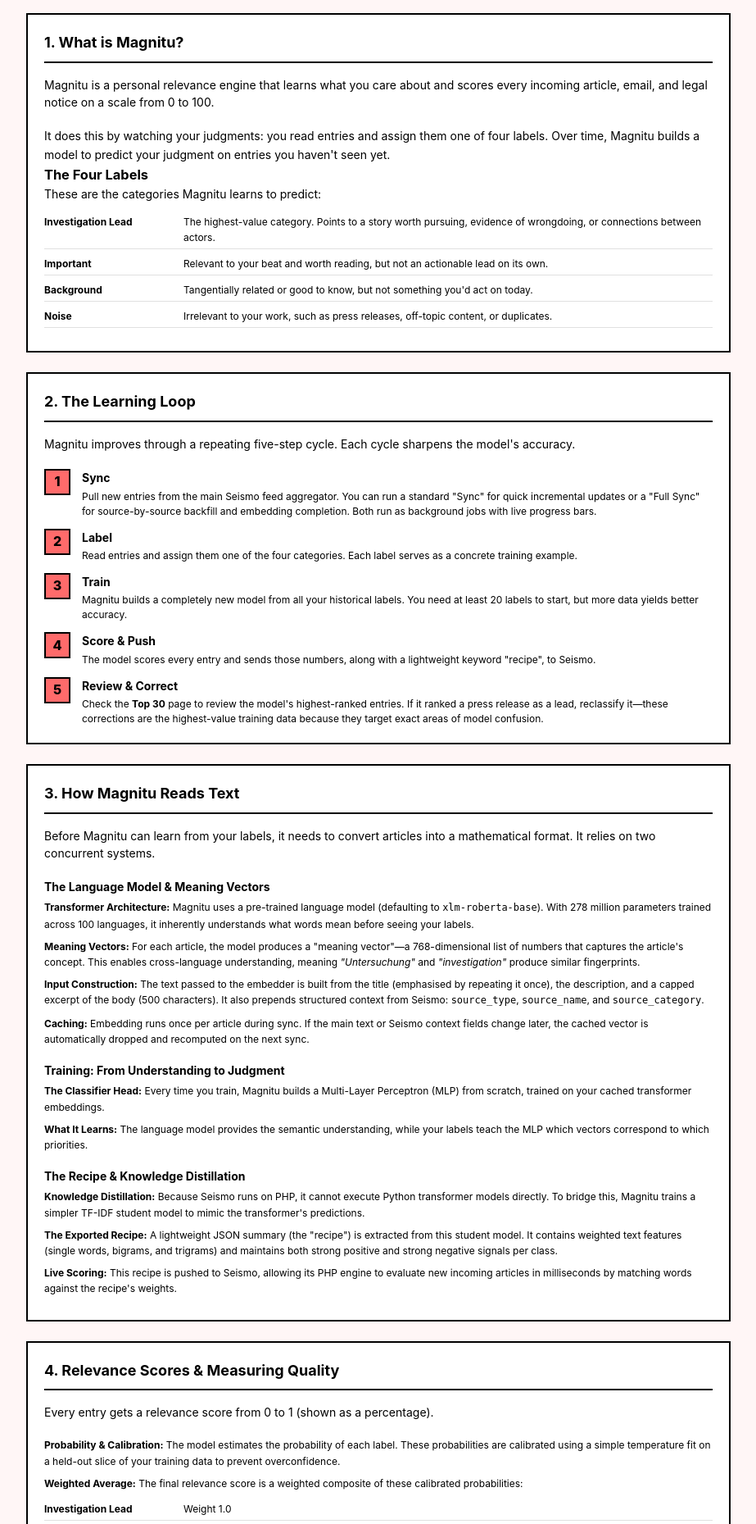
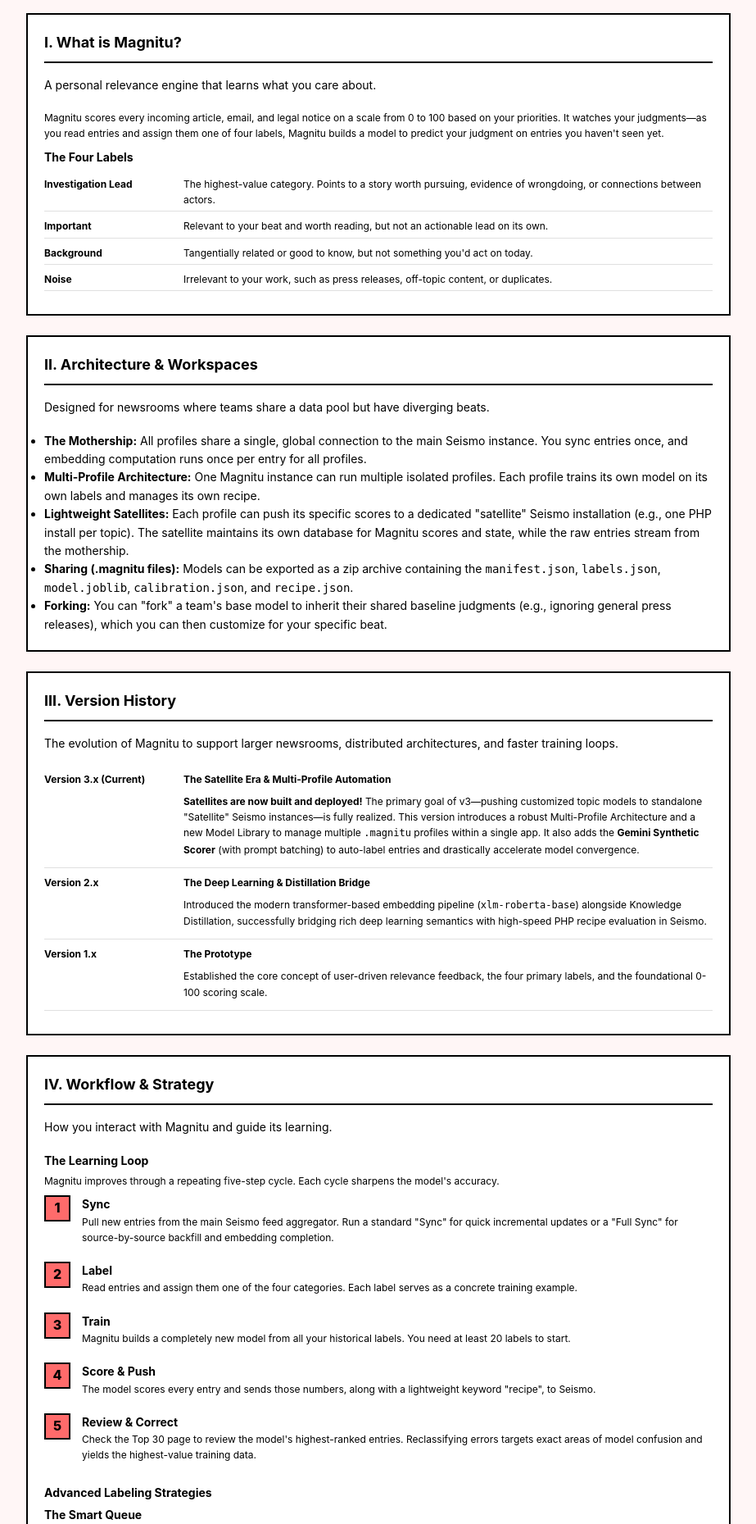
Before and after one commit to hektopascal2026/magnitu-v3, a FastAPI app: page /about in a window 1280 px wide. Shown: the part 84-1943 px from the top of the page at 82% size, without its empty margins (178-1101 px from the left). Run offline with FastAPI, Linux system fonts and the light colour scheme; data that the repository does not hold is empty.

Commit message:
Streamline satellite profile creation; installer back/retry; About updates
Made-with: Cursor

```diff
--- a/templates/about.html
+++ b/templates/about.html
@@ -3,14 +3,15 @@
 
 {% block content %}
 
-<!-- 1. What is Magnitu? -->
+<!-- SECTION 1: WHAT IS MAGNITU? -->
 <div class="dashboard-section">
-    <h2>1. What is Magnitu?</h2>
-    <p class="section-desc">Magnitu is a personal relevance engine that learns what you care about and scores every incoming article, email, and legal notice on a scale from 0 to 100.</p>
-    <p>It does this by watching your judgments: you read entries and assign them one of four labels. Over time, Magnitu builds a model to predict your judgment on entries you haven't seen yet.</p>
+    <h2>I. What is Magnitu?</h2>
+    <p class="section-desc">A personal relevance engine that learns what you care about.</p>
 
-    <h3>The Four Labels</h3>
-    <p>These are the categories Magnitu learns to predict:</p>
+    <div class="about-section">
+        <p>Magnitu scores every incoming article, email, and legal notice on a scale from 0 to 100 based on your priorities. It watches your judgments—as you read entries and assign them one of four labels, Magnitu builds a model to predict your judgment on entries you haven't seen yet.</p>
+
+        <h4>The Four Labels</h4>
         <div class="about-detail-grid">
             <div class="about-detail">
                 <span class="about-detail-label">Investigation Lead</span>
@@ -30,131 +31,107 @@
             </div>
         </div>
     </div>
+</div>
 
-<!-- 2. The Learning Loop -->
+<!-- SECTION 2: WORKSPACE ARCHITECTURE -->
 <div class="dashboard-section">
-    <h2>2. The Learning Loop</h2>
-    <p class="section-desc">Magnitu improves through a repeating five-step cycle. Each cycle sharpens the model's accuracy.</p>
+    <h2>II. Architecture & Workspaces</h2>
+    <p class="section-desc">Designed for newsrooms where teams share a data pool but have diverging beats.</p>
 
+    <div class="about-section">
+        <ul>
+            <li><strong>The Mothership:</strong> All profiles share a single, global connection to the main Seismo instance. You sync entries once, and embedding computation runs once per entry for all profiles.</li>
+            <li><strong>Multi-Profile Architecture:</strong> One Magnitu instance can run multiple isolated profiles. Each profile trains its own model on its own labels and manages its own recipe.</li>
+            <li><strong>Lightweight Satellites:</strong> Each profile can push its specific scores to a dedicated "satellite" Seismo installation (e.g., one PHP install per topic). The satellite maintains its own database for Magnitu scores and state, while the raw entries stream from the mothership.</li>
+            <li><strong>Sharing (.magnitu files):</strong> Models can be exported as a zip archive containing the <code>manifest.json</code>, <code>labels.json</code>, <code>model.joblib</code>, <code>calibration.json</code>, and <code>recipe.json</code>.</li>
+            <li><strong>Forking:</strong> You can "fork" a team's base model to inherit their shared baseline judgments (e.g., ignoring general press releases), which you can then customize for your specific beat.</li>
+        </ul>
+    </div>
+</div>
+
+<!-- SECTION 3: VERSION HISTORY -->
+<div class="dashboard-section">
+    <h2>III. Version History</h2>
+    <p class="section-desc">The evolution of Magnitu to support larger newsrooms, distributed architectures, and faster training loops.</p>
+
+    <div class="about-section">
+        <div class="about-detail-grid">
+            <div class="about-detail">
+                <span class="about-detail-label">Version 3.x (Current)</span>
+                <span class="about-detail-value">
+                    <p><strong>The Satellite Era & Multi-Profile Automation</strong></p>
+                    <p><strong>Satellites are now built and deployed!</strong> The primary goal of v3—pushing customized topic models to standalone "Satellite" Seismo instances—is fully realized. This version introduces a robust Multi-Profile Architecture and a new Model Library to manage multiple <code>.magnitu</code> profiles within a single app. It also adds the <strong>Gemini Synthetic Scorer</strong> (with prompt batching) to auto-label entries and drastically accelerate model convergence.</p>
+                </span>
+            </div>
+            <div class="about-detail">
+                <span class="about-detail-label">Version 2.x</span>
+                <span class="about-detail-value">
+                    <p><strong>The Deep Learning & Distillation Bridge</strong></p>
+                    <p>Introduced the modern transformer-based embedding pipeline (<code>xlm-roberta-base</code>) alongside Knowledge Distillation, successfully bridging rich deep learning semantics with high-speed PHP recipe evaluation in Seismo.</p>
+                </span>
+            </div>
+            <div class="about-detail">
+                <span class="about-detail-label">Version 1.x</span>
+                <span class="about-detail-value">
+                    <p><strong>The Prototype</strong></p>
+                    <p>Established the core concept of user-driven relevance feedback, the four primary labels, and the foundational 0-100 scoring scale.</p>
+                </span>
+            </div>
+        </div>
+    </div>
+</div>
+
+<!-- SECTION 4: WORKFLOW & STRATEGY -->
+<div class="dashboard-section">
+    <h2>IV. Workflow & Strategy</h2>
+    <p class="section-desc">How you interact with Magnitu and guide its learning.</p>
+
+    <div class="about-section">
+        <h3>The Learning Loop</h3>
+        <p>Magnitu improves through a repeating five-step cycle. Each cycle sharpens the model's accuracy.</p>
         <div class="about-steps">
             <div class="about-step">
                 <div class="about-step-number">1</div>
                 <div class="about-step-body">
-                <h3>Sync</h3>
-                <p>Pull new entries from the main Seismo feed aggregator. You can run a standard "Sync" for quick incremental updates or a "Full Sync" for source-by-source backfill and embedding completion. Both run as background jobs with live progress bars.</p>
+                    <h4>Sync</h4>
+                    <p>Pull new entries from the main Seismo feed aggregator. Run a standard "Sync" for quick incremental updates or a "Full Sync" for source-by-source backfill and embedding completion.</p>
                 </div>
             </div>
             <div class="about-step">
                 <div class="about-step-number">2</div>
                 <div class="about-step-body">
-                <h3>Label</h3>
+                    <h4>Label</h4>
                     <p>Read entries and assign them one of the four categories. Each label serves as a concrete training example.</p>
                 </div>
             </div>
             <div class="about-step">
                 <div class="about-step-number">3</div>
                 <div class="about-step-body">
-                <h3>Train</h3>
-                <p>Magnitu builds a completely new model from all your historical labels. You need at least {{ config.min_labels_to_train or 20 }} labels to start, but more data yields better accuracy.</p>
+                    <h4>Train</h4>
+                    <p>Magnitu builds a completely new model from all your historical labels. You need at least {{ config.min_labels_to_train or 20 }} labels to start.</p>
                 </div>
             </div>
             <div class="about-step">
                 <div class="about-step-number">4</div>
                 <div class="about-step-body">
-                <h3>Score &amp; Push</h3>
+                    <h4>Score &amp; Push</h4>
                     <p>The model scores every entry and sends those numbers, along with a lightweight keyword "recipe", to Seismo.</p>
                 </div>
             </div>
             <div class="about-step">
                 <div class="about-step-number">5</div>
                 <div class="about-step-body">
-                <h3>Review &amp; Correct</h3>
-                <p>Check the <strong>Top 30</strong> page to review the model's highest-ranked entries. If it ranked a press release as a lead, reclassify it—these corrections are the highest-value training data because they target exact areas of model confusion.</p>
+                    <h4>Review &amp; Correct</h4>
+                    <p>Check the Top 30 page to review the model's highest-ranked entries. Reclassifying errors targets exact areas of model confusion and yields the highest-value training data.</p>
                 </div>
             </div>
         </div>
     </div>
 
-<!-- 3. How Magnitu Reads Text -->
-<div class="dashboard-section">
-    <h2>3. How Magnitu Reads Text</h2>
-    <p class="section-desc">Before Magnitu can learn from your labels, it needs to convert articles into a mathematical format. It relies on two concurrent systems.</p>
+    <div class="about-section">
+        <h3>Advanced Labeling Strategies</h3>
 
-    <div class="about-section">
-        <h3>The Language Model &amp; Meaning Vectors</h3>
-        <p><strong>Transformer Architecture:</strong> Magnitu uses a pre-trained language model (defaulting to <code>{{ config.transformer_model_name or 'xlm-roberta-base' }}</code>). With 278 million parameters trained across 100 languages, it inherently understands what words mean before seeing your labels.</p>
-        <p><strong>Meaning Vectors:</strong> For each article, the model produces a "meaning vector"—a 768-dimensional list of numbers that captures the article's concept. This enables cross-language understanding, meaning <em>"Untersuchung"</em> and <em>"investigation"</em> produce similar fingerprints.</p>
-        <p><strong>Input Construction:</strong> The text passed to the embedder is built from the title (emphasised by repeating it once), the description, and a capped excerpt of the body (500 characters). It also prepends structured context from Seismo: <code>source_type</code>, <code>source_name</code>, and <code>source_category</code>.</p>
-        <p><strong>Caching:</strong> Embedding runs once per article during sync. If the main text or Seismo context fields change later, the cached vector is automatically dropped and recomputed on the next sync.</p>
-    </div>
-
-    <div class="about-section">
-        <h3>Training: From Understanding to Judgment</h3>
-        <p><strong>The Classifier Head:</strong> Every time you train, Magnitu builds a Multi-Layer Perceptron (MLP) from scratch, trained on your cached transformer embeddings.</p>
-        <p><strong>What It Learns:</strong> The language model provides the semantic understanding, while your labels teach the MLP which vectors correspond to which priorities.</p>
-    </div>
-
-    <div class="about-section">
-        <h3>The Recipe &amp; Knowledge Distillation</h3>
-        <p><strong>Knowledge Distillation:</strong> Because Seismo runs on PHP, it cannot execute Python transformer models directly. To bridge this, Magnitu trains a simpler TF-IDF student model to mimic the transformer's predictions.</p>
-        <p><strong>The Exported Recipe:</strong> A lightweight JSON summary (the "recipe") is extracted from this student model. It contains weighted text features (single words, bigrams, and trigrams) and maintains both strong positive and strong negative signals per class.</p>
-        <p><strong>Live Scoring:</strong> This recipe is pushed to Seismo, allowing its PHP engine to evaluate new incoming articles in milliseconds by matching words against the recipe's weights.</p>
-    </div>
-</div>
-
-<!-- 4. Relevance Scores & Measuring Quality -->
-<div class="dashboard-section">
-    <h2>4. Relevance Scores &amp; Measuring Quality</h2>
-    <p class="section-desc">Every entry gets a relevance score from 0 to 1 (shown as a percentage).</p>
-
-    <div class="about-section">
-        <p><strong>Probability &amp; Calibration:</strong> The model estimates the probability of each label. These probabilities are calibrated using a simple temperature fit on a held-out slice of your training data to prevent overconfidence.</p>
-        <p><strong>Weighted Average:</strong> The final relevance score is a weighted composite of these calibrated probabilities:</p>
-        <div class="about-detail-grid">
-            <div class="about-detail">
-                <span class="about-detail-label">Investigation Lead</span>
-                <span class="about-detail-value">Weight 1.0</span>
-            </div>
-            <div class="about-detail">
-                <span class="about-detail-label">Important</span>
-                <span class="about-detail-value">Weight 0.66</span>
-            </div>
-            <div class="about-detail">
-                <span class="about-detail-label">Background</span>
-                <span class="about-detail-value">Weight 0.33</span>
-            </div>
-            <div class="about-detail">
-                <span class="about-detail-label">Noise</span>
-                <span class="about-detail-value">Weight 0.0</span>
-            </div>
-        </div>
-    </div>
-
-    <div class="about-section">
-        <h3>Measuring Quality</h3>
-        <p>When training, Magnitu holds back ~20% of your labels as a test set to calculate <strong>Accuracy</strong>. It also calculates an <strong>F1 Score</strong>, which is crucial because it penalizes models that get high accuracy simply by calling everything "noise" (class imbalance).</p>
-    </div>
-</div>
-
-<!-- 5. Workspaces: Mothership, Satellites, and Profiles -->
-<div class="dashboard-section">
-    <h2>5. Workspaces: Mothership, Satellites, and Profiles</h2>
-    <p class="section-desc">Magnitu is designed for newsrooms where teams share a data pool but have diverging beats.</p>
-
-    <div class="about-section">
-        <p><strong>The Mothership:</strong> All profiles share a single, global connection to the main Seismo instance. You sync entries once, and embedding computation runs once per entry for all profiles.</p>
-        <p><strong>Multi-Profile Architecture:</strong> One Magnitu instance can run multiple isolated profiles. Each profile trains its own model on its own labels and manages its own recipe.</p>
-        <p><strong>Lightweight Satellites:</strong> Each profile can push its specific scores to a dedicated "satellite" Seismo installation (one PHP install per topic). The satellite holds its own database for Magnitu scores and state, while entries still stream from the mothership.</p>
-        <p><strong>Sharing (.magnitu files):</strong> Models can be exported as a zip archive containing the <code>manifest.json</code>, <code>labels.json</code>, <code>model.joblib</code>, <code>calibration.json</code>, and <code>recipe.json</code>.</p>
-        <p><strong>Forking:</strong> You can "fork" a team's base model. This gives you the team's shared baseline judgments (e.g., press releases = noise), which you can then customize by relabeling entries for your specific beat.</p>
-    </div>
-</div>
-
-<!-- 6. Advanced Labeling Strategies -->
-<div class="dashboard-section">
-    <h2>6. Advanced Labeling Strategies</h2>
-    <div class="about-section">
-        <h3>The Smart Queue</h3>
+        <h4>The Smart Queue</h4>
         <p>Magnitu mixes several strategies to surface entries that will improve the model fastest:</p>
         <div class="about-sampling-grid">
             <div class="about-sampling-item">
@@ -163,7 +140,7 @@
             </div>
             <div class="about-sampling-item">
                 <span class="sampling-pill sampling-pill-conflict">Conflict</span>
-                <p>Entries where the deep local model and the lightweight PHP recipe disagree on the predicted label.</p>
+                <p>Entries where the deep local model and the lightweight PHP recipe disagree.</p>
             </div>
             <div class="about-sampling-item">
                 <span class="sampling-pill sampling-pill-diverse">Diverse</span>
@@ -174,29 +151,76 @@
                 <p>The most recent unlabeled entries.</p>
             </div>
         </div>
+
+        <h4>Reasoning Notes & Legal Patterns</h4>
+        <p><strong>Reasoning Notes:</strong> The deep model does not read your note text directly. Instead, explaining a label lets the recipe distiller extract your matching keywords and boost them in the Seismo recipe. If enabled in settings, it also applies a <strong>Reasoning-Weight Boost</strong> to that row's training weight.</p>
+
+        <p><strong>Legislation Monitoring:</strong> For tracking foreign legislation (e.g., Swiss impacts from EU law), Magnitu learns to spot hidden impacts by recognizing patterns across languages:</p>
+        <ul>
+            <li><strong>Exclusion language:</strong> "EU or EEA", "Binnenmarkt"</li>
+            <li><strong>Third-country provisions:</strong> "Drittstaaten", "equivalence"</li>
+            <li><strong>Compliance triggers:</strong> "CE-Kennzeichnung", "Konformitätsbewertung"</li>
+        </ul>
+        <p><em>Workflow:</em> Use the "Legislation" source filter to label 50–100 legal items, adding reasoning notes to boost terms. Check the <em>Learned Legal Patterns</em> panel on the Model page to ensure correct signals are picked up.</p>
+    </div>
+</div>
+
+<!-- SECTION 5: UNDER THE HOOD -->
+<div class="dashboard-section">
+    <h2>V. Under the Hood</h2>
+    <p class="section-desc">The mechanics of how Magnitu understands text, trains models, and calculates scores.</p>
+
+    <div class="about-section">
+        <h3>How Magnitu Reads Text</h3>
+        <p><strong>Language Model:</strong> Magnitu uses a pre-trained transformer (default <code>{{ config.transformer_model_name or 'xlm-roberta-base' }}</code>). With 278 million parameters trained across 100 languages, it naturally understands what words mean—allowing terms like <em>"Untersuchung"</em> and <em>"investigation"</em> to produce similar vectors.</p>
+        <p><strong>Meaning Vectors:</strong> Each article is converted into a 768-dimensional fingerprint based on its title (emphasized by repeating it once), description, a 500-character body excerpt, and structured Seismo context (<code>source_type</code>, <code>source_name</code>, <code>source_category</code>). Embedding runs once per article during sync and is cached.</p>
+
+        <h3>Training & Distillation</h3>
+        <p><strong>The Classifier Head:</strong> Every time you train, Magnitu builds a Multi-Layer Perceptron (MLP) from scratch on your cached transformer embeddings. The language model provides the semantic understanding, while the MLP learns your priorities.</p>
+        <p><strong>Knowledge Distillation:</strong> Because Seismo runs on PHP, it cannot execute Python transformer models. To bridge this, Magnitu trains a simpler TF-IDF student model to mimic the transformer's predictions, extracting a lightweight JSON "recipe" of weighted features (single words, bigrams, trigrams). This recipe is pushed to Seismo for millisecond live scoring.</p>
     </div>
 
     <div class="about-section">
-        <h3>Reasoning Notes</h3>
-        <p>You can optionally write a short note explaining why an entry received a label.</p>
-        <p><strong>The Effect:</strong> The deep model does not read this text. Instead, the recipe distiller extracts matching keywords from your reasoning and boosts them in the Seismo recipe. If enabled in settings, the presence of a reasoning note increases that row's training weight (<strong>Reasoning-Weight Boost</strong>).</p>
+        <h3>Relevance Scores & Measuring Quality</h3>
+        <p>Every entry gets a relevance score from 0 to 1 (shown as a percentage). Probabilities are calibrated using a temperature fit on a held-out slice of data to prevent overconfidence.</p>
+        <p>The final score is a weighted composite of calibrated probabilities:</p>
+        <ul>
+            <li>Investigation Lead: <strong>Weight 1.0</strong></li>
+            <li>Important: <strong>Weight 0.66</strong></li>
+            <li>Background: <strong>Weight 0.33</strong></li>
+            <li>Noise: <strong>Weight 0.0</strong></li>
+        </ul>
+
+        <h4>Measuring Quality</h4>
+        <p>Magnitu holds back ~20% of your labels as a test set. It calculates <strong>Accuracy</strong> and an <strong>F1 Score</strong>, which is crucial because it penalizes models that inflate accuracy by simply calling everything "noise".</p>
     </div>
 
     <div class="about-section">
-        <h3>Legislation Monitoring (The Swiss Use Case)</h3>
-        <p>Foreign legislation rarely mentions Switzerland by name. Magnitu learns to spot these hidden impacts by recognizing patterns across languages:</p>
-        <ul>
-            <li><strong>Exclusion language:</strong> "EU or EEA", "Binnenmarkt".</li>
-            <li><strong>Third-country provisions:</strong> "Drittstaaten", "equivalence".</li>
-            <li><strong>Compliance triggers:</strong> "CE-Kennzeichnung", "Konformitätsbewertung".</li>
-        </ul>
-        <p><strong>Workflow:</strong> Use the "Legislation" source filter to label 50–100 legal items, adding reasoning notes to boost terms. Check the <em>Learned Legal Patterns</em> panel on the Model page to ensure the model is picking up the right signals.</p>
+        <h3>Known Biases & Limitations</h3>
+        <div class="about-detail-grid">
+            <div class="about-detail">
+                <span class="about-detail-label">Text Length</span>
+                <span class="about-detail-value">Keyword weights in the recipe are normalized to compensate. Local transformer body excerpts are capped at 500 characters.</span>
+            </div>
+            <div class="about-detail">
+                <span class="about-detail-label">Source Bias</span>
+                <span class="about-detail-value">The recipe includes source weights (e.g. RSS toward noise). The deep model ignores source types unless they use distinctive language.</span>
+            </div>
+            <div class="about-detail">
+                <span class="about-detail-label">Class Imbalance</span>
+                <span class="about-detail-value">Rare classes (like leads) are automatically up-weighted during training to prevent them from being ignored.</span>
+            </div>
+            <div class="about-detail">
+                <span class="about-detail-label">Recency Bias</span>
+                <span class="about-detail-value">Unless Label Time-Decay is enabled, all labels hold equal weight regardless of age.</span>
+            </div>
+        </div>
     </div>
 </div>
 
-<!-- 7. Tuning & Advanced Settings -->
+<!-- SECTION 6: CONFIGURATION -->
 <div class="dashboard-section">
-    <h2>7. Tuning &amp; Advanced Settings</h2>
+    <h2>VI. Configuration</h2>
     <p class="section-desc">Settings are divided into global (shared) and per-profile knobs.</p>
 
     <div class="about-section">
@@ -224,37 +248,14 @@
             </div>
             <div class="about-detail">
                 <span class="about-detail-label">Reasoning-Weight Boost</span>
-                <span class="about-detail-value">Default Off. Assigns a heavier training multiplier (e.g., 1.3–1.5x) to labels with reasoning.</span>
+                <span class="about-detail-value">Default Off. Assigns a heavier training multiplier to labels with reasoning.</span>
             </div>
         </div>
     </div>
 
     <div class="about-section">
         <h3>Global Settings (Shared Across All Profiles)</h3>
-        <p><strong>Legal-Signal Patterns:</strong> A user-configured list of regex/phrases (e.g., 5-20 phrases like <code>Drittland</code> or <code>Binnenmarkt</code>). Matches are prepended to the embedded text as <code>signals=...</code> and aggressively boosted in the Seismo recipe. <em>Note: Changing this list invalidates all cached embeddings globally.</em></p>
-    </div>
-</div>
-
-<!-- 8. Known Biases & Limitations -->
-<div class="dashboard-section">
-    <h2>8. Known Biases &amp; Limitations</h2>
-    <div class="about-detail-grid">
-        <div class="about-detail">
-            <span class="about-detail-label">Text Length</span>
-            <span class="about-detail-value">Magnitu normalizes keyword weights in the recipe to compensate for length bias. The local transformer caps body excerpts at 500 characters.</span>
-        </div>
-        <div class="about-detail">
-            <span class="about-detail-label">Source Bias</span>
-            <span class="about-detail-value">The recipe includes source weights (e.g. RSS toward noise). The deep model ignores source types unless they use distinctive language.</span>
-        </div>
-        <div class="about-detail">
-            <span class="about-detail-label">Class Imbalance</span>
-            <span class="about-detail-value">Magnitu automatically up-weights rare classes (like leads) during training to prevent them from being ignored.</span>
-        </div>
-        <div class="about-detail">
-            <span class="about-detail-label">Recency Bias</span>
-            <span class="about-detail-value">Unless Label Time-Decay is enabled, all labels hold equal weight regardless of age.</span>
-        </div>
+        <p><strong>Legal-Signal Patterns:</strong> A user-configured list of regex/phrases. Matches are prepended to the embedded text as <code>signals=...</code> and aggressively boosted in the Seismo recipe. <em>Changing this list invalidates all cached embeddings globally.</em></p>
     </div>
 </div>
 
```
Also changed, not shown: templates/settings.html (+84 -53 lines), 1 other file. Lines whose indentation alone changed are shown as unchanged.
